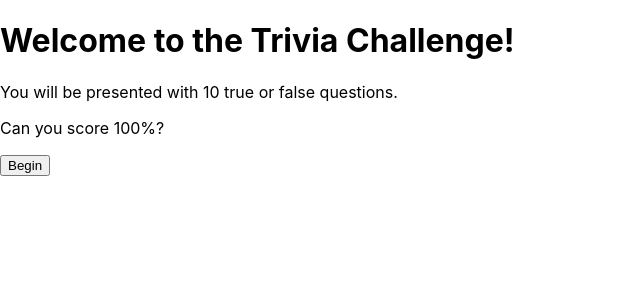
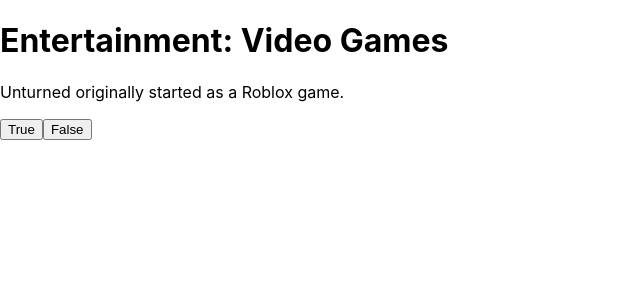
Before and after one commit to freddiemixell/g2i-code-challenge, a React (Create React App) app: page /quiz in a window 1280 px wide. Shown: the top 300 px of the page, without its empty margins (0-640 px from the left). Built offline with nearby package versions, Linux system fonts and the light colour scheme.

Commit message:
adding quiz screen

```diff
--- a/src/App.js
+++ b/src/App.js
@@ -6,6 +6,7 @@
 } from "react-router-dom";
 
 import HomeScreen from './components/HomeScreen/HomeScreen';
+import QuizScreen from './components/QuizScreen/QuizScreen';
 
 export default function App() {
   return (
@@ -15,8 +16,8 @@
           <Route path="/about">
             <About />
           </Route>
-          <Route path="/users">
-            <Users />
+          <Route path="/quiz">
+            <QuizScreen />
           </Route>
           <Route path="/">
             <HomeScreen />
@@ -30,7 +31,3 @@
 function About() {
   return <h2>About</h2>;
 }
-
-function Users() {
-  return <h2>Users</h2>;
-}
--- /dev/null
+++ b/src/components/QuizScreen/QuizBox.js
@@ -0,0 +1,19 @@
+import React from 'react';
+
+export default function QuizBox() {
+    return (
+        <>
+            <div className="container">
+                <div className="question">
+                    <p>Unturned originally started as a Roblox game.</p>
+                </div>
+            </div>
+            <div className="container">
+                <div className="answer">
+                    <button className="answer__btn answer__btn-true">True</button>
+                    <button className="answer__btn answer__btn-false">False</button>
+                </div>
+            </div>
+        </>
+    );
+}
--- /dev/null
+++ b/src/components/QuizScreen/QuizHeader.js
@@ -0,0 +1,9 @@
+import React from 'react';
+
+export default function QuizHeader() {
+    return (
+        <div className="container">
+            <h1 className="title">Entertainment: Video Games</h1>
+        </div>
+    );
+}
--- /dev/null
+++ b/src/components/QuizScreen/QuizScreen.js
@@ -0,0 +1,13 @@
+import React from 'react';
+
+import QuizHeader from './QuizHeader';
+import QuizBox from './QuizBox';
+
+export default function QuizScreen() {
+    return (
+        <div className="section">
+            <QuizHeader/>
+            <QuizBox/>
+        </div>
+    );
+}
```
